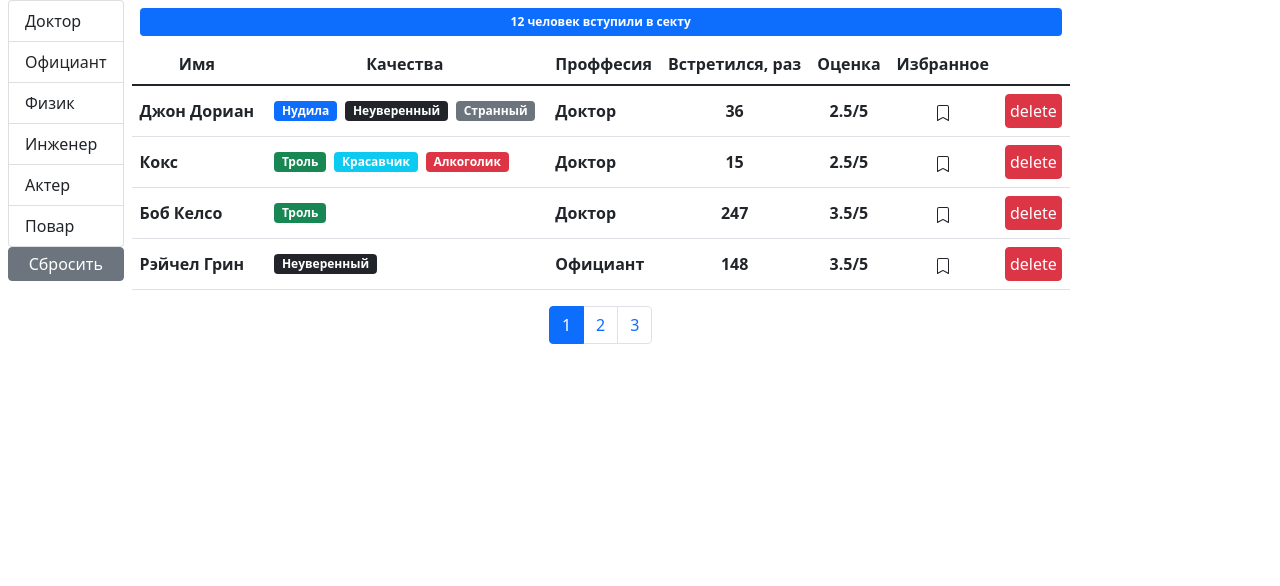
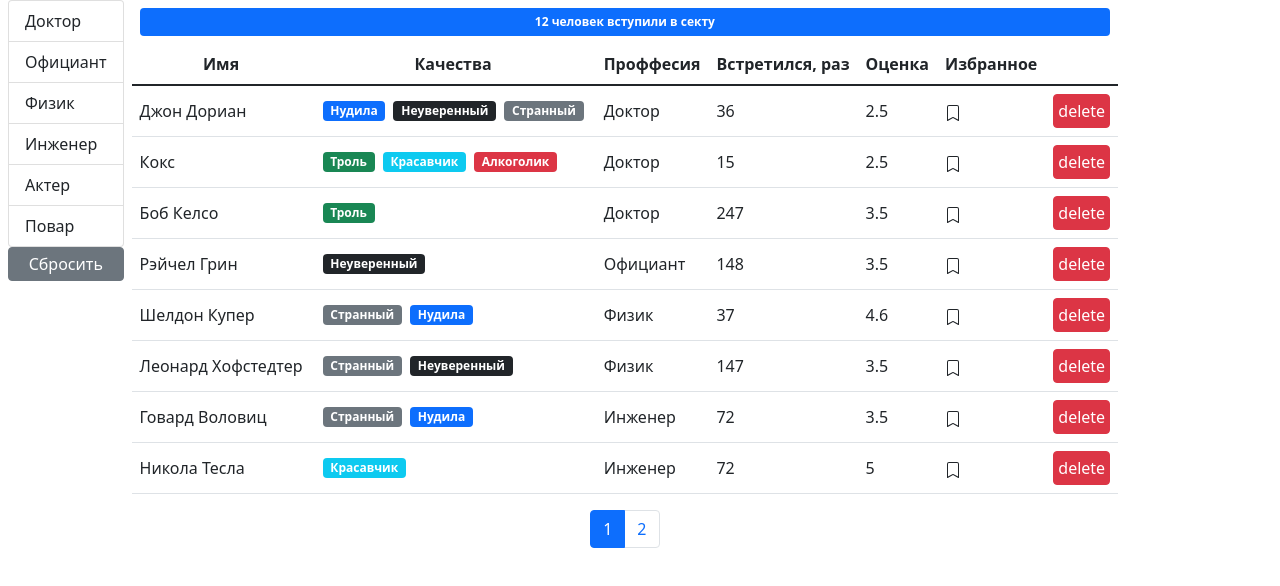
Before and after one commit to Mintonist/react1, a React (Create React App) app: page / in a window 1280 px wide. Shown: the top 586 px of the page. Built offline with nearby package versions, Linux system fonts and the light colour scheme.

Commit message:
КП3. Модуль 2. Frontend 6. Сортировка

```diff
--- a/src/app.tsx
+++ b/src/app.tsx
@@ -1,8 +1,8 @@
 import React from 'react';
-import UsersTable from './components/usersTable';
+import Users from './components/users';
 
 const App = () => {
-  return <UsersTable />;
+  return <Users />;
 };
 
 export default App;
--- /dev/null
+++ b/src/components/qualityList.tsx
@@ -0,0 +1,18 @@
+import React from 'react';
+import QualityBadge from './qualityBadge';
+
+interface QualityProps {
+  qualities: Array<any>;
+}
+
+const QualityList = ({ qualities }: QualityProps) => {
+  return (
+    <>
+      {qualities.map((q) => (
+        <QualityBadge key={q._id} color={q.color} title={q.name} />
+      ))}
+    </>
+  );
+};
+
+export default QualityList;
--- /dev/null
+++ b/src/components/table.tsx
@@ -0,0 +1,11 @@
+import React from 'react';
+
+interface TableProps {
+  children: Array<any>;
+}
+
+const Table = ({ children }: TableProps) => {
+  return <table className="table">{children}</table>;
+};
+
+export default Table;
--- /dev/null
+++ b/src/components/tableBody.tsx
@@ -0,0 +1,35 @@
+import React from 'react';
+import _ from 'lodash';
+
+interface TableProps {
+  data: Array<any>;
+  columns: any;
+}
+
+const TableBody = ({ data, columns }: TableProps) => {
+  const renderContent = (item, column) => {
+    if (columns[column].component) {
+      const component = columns[column].component;
+      if (typeof component === 'function') {
+        return component(item);
+      }
+      return component;
+    }
+
+    return _.get(item, columns[column].path);
+  };
+
+  return (
+    <tbody className="align-middle table-group-divider">
+      {data.map((item) => (
+        <tr key={item._id}>
+          {Object.keys(columns).map((column) => (
+            <td key={column}>{renderContent(item, column)}</td>
+          ))}
+        </tr>
+      ))}
+    </tbody>
+  );
+};
+
+export default TableBody;
--- /dev/null
+++ b/src/components/tableHeader.tsx
@@ -0,0 +1,59 @@
+import React from 'react';
+
+interface TableProps {
+  onSort: any;
+  sortBy: any;
+  columns: any;
+}
+
+const TableHeader = ({ onSort, sortBy, columns }: TableProps) => {
+  const handleSort = (name: string) => {
+    if (sortBy.path == name) {
+      onSort({ path: name, order: sortBy.order == 'asc' ? 'desc' : 'asc' });
+    } else {
+      onSort({ path: name, order: 'asc' });
+    }
+  };
+
+  return (
+    <thead className="text-center">
+      <tr>
+        {Object.keys(columns).map((key) => (
+          <th
+            onClick={columns[key].path ? () => handleSort(columns[key].path) : undefined}
+            {...{ role: columns[key].path && 'button' }}
+            scope="col"
+          >
+            {columns[key].title}
+            {columns[key].path && sortBy.path == columns[key].path && sortBy.order == 'asc' && (
+              <svg
+                xmlns="http://www.w3.org/2000/svg"
+                width="16"
+                height="16"
+                fill="currentColor"
+                className="bi bi-caret-down-fill"
+                viewBox="0 0 16 16"
+              >
+                <path d="M7.247 11.14 2.451 5.658C1.885 5.013 2.345 4 3.204 4h9.592a1 1 0 0 1 .753 1.659l-4.796 5.48a1 1 0 0 1-1.506 0z" />
+              </svg>
+            )}
+            {columns[key].path && sortBy.path == columns[key].path && sortBy.order == 'desc' && (
+              <svg
+                xmlns="http://www.w3.org/2000/svg"
+                width="16"
+                height="16"
+                fill="currentColor"
+                className="bi bi-caret-up-fill"
+                viewBox="0 0 16 16"
+              >
+                <path d="m7.247 4.86-4.796 5.481c-.566.647-.106 1.659.753 1.659h9.592a1 1 0 0 0 .753-1.659l-4.796-5.48a1 1 0 0 0-1.506 0z" />
+              </svg>
+            )}
+          </th>
+        ))}
+      </tr>
+    </thead>
+  );
+};
+
+export default TableHeader;
--- a/src/components/userRow.tsx
+++ /dev/null
@@ -1,47 +0,0 @@
-import React from 'react';
-import { IQuality, IUser } from '../models';
-import BookmarkIcon from './bookmarkIcon';
-import QualityBadge from './qualityBadge';
-
-interface RowProps {
-  user: IUser;
-  onDelete: any;
-  onBookmarkChange: any;
-}
-
-const renderQualities = (arr: IQuality[]) => {
-  return arr.map((q) => (
-    <QualityBadge key={q._id} color={q.color} title={q.name} />
-  ));
-};
-
-const renderBookmark = (user: IUser, onBookmarkChange: any) => {
-  return (
-    <BookmarkIcon
-      status={user.bookmark}
-      onChange={() => {
-        onBookmarkChange(user._id);
-      }}
-    />
-  );
-};
-
-const UserRow = ({ user, onDelete, onBookmarkChange }: RowProps) => {
-  return (
-    <tr>
-      <th>{user.name}</th>
-      <th>{renderQualities(user.qualities)}</th>
-      <th>{user.profession ? user.profession.name : 'нет'}</th>
-      <th className="text-center">{user.completedMeetings}</th>
-      <th className="text-center">{user.rate}/5</th>
-      <th className="text-center">{renderBookmark(user, onBookmarkChange)}</th>
-      <th>
-        <span className="btn btn-danger p-1" onClick={() => onDelete(user._id)}>
-          delete
-        </span>
-      </th>
-    </tr>
-  );
-};
-
-export default UserRow;
--- /dev/null
+++ b/src/components/users.tsx
@@ -0,0 +1,117 @@
+import React, { useState } from 'react';
+import { useEffect } from 'react';
+import api from '../api/index.js';
+import { IProffession, IUser } from '../models.js';
+import { paginate } from '../utils/paginate';
+import GroupList from './groupList';
+import Pagination from './pagination';
+import SearchStatus from './searchStatus';
+import UsersTable from './usersTable';
+import _ from 'lodash';
+
+const Users = () => {
+  const pageSize: number = 8;
+  const [currentPage, setCurrentPage] = useState(1);
+
+  const [users, setUsers] = useState<IUser[]>([]);
+  const [professions, setProfessions] = useState<IProffession[]>([]);
+  const [selectedProfID, setSelectedProfID] = useState<string>(null);
+  const [sortBy, setSortBy] = useState({ path: null, order: 'asc' });
+
+  useEffect(() => {
+    api.users.fetchAll().then((data) => setUsers(data));
+    api.professions.fetchAll().then((data) => setProfessions(data));
+  }, []);
+
+  const handlePageChange = (index) => {
+    console.log('Page index = ' + index);
+    setCurrentPage(index);
+  };
+
+  const handleSort = (newSortBy: any) => {
+    setSortBy(newSortBy);
+  };
+
+  const handleDelete = (id: string) => setUsers((prevState) => prevState.filter((u) => u._id !== id));
+
+  // const handleAddUser = () => {
+  //   console.log('handleAddUser()');
+  //   users.push({
+  //     _id: '6',
+  //     name: 'тест',
+  //     profession: undefined,
+  //     qualities: [],
+  //     completedMeetings: 72,
+  //     rate: 3.5,
+  //     bookmark: false,
+  //   });
+  //   setUsers(users);
+  // };
+
+  //--> если менять только ссылку на сам массив через .concat([]) -  почему первый раз bookmark меняется и перерисовывается, а дальше нет?
+  const handleBookmarkChange = (id: string) => {
+    console.log('BookmarkIcon: onChange() ' + id);
+    setUsers((prevState) => {
+      return prevState.map((u) => {
+        if (u._id == id) {
+          return { ...u, bookmark: !u.bookmark };
+        }
+        return u;
+      });
+    });
+  };
+
+  const filteredUsers = selectedProfID ? users.filter((u) => u.profession._id == selectedProfID) : users;
+  const sortedUsers = sortBy.path ? _.orderBy(filteredUsers, [sortBy.path], [sortBy.order]) : filteredUsers;
+  const croppedUsers = paginate(sortedUsers, currentPage, pageSize);
+
+  const handleProfessionSelect = (id) => {
+    setCurrentPage(1);
+    setSelectedProfID(id);
+  };
+  const clearFilter = () => {
+    setCurrentPage(1);
+    setSelectedProfID(null);
+  };
+
+  return (
+    <div className="d-flex">
+      {professions.length > 0 && (
+        <div className="d-flex flex-column px-2">
+          <GroupList selectedID={selectedProfID} items={professions} onItemSelect={handleProfessionSelect}></GroupList>
+          <button className="btn btn-secondary py-1" onClick={clearFilter}>
+            Сбросить
+          </button>
+        </div>
+      )}
+      {users.length == 0 ? (
+        <div className="d-flex justify-content-center">
+          <div className="spinner-border p-10" role="status">
+            <span className="visually-hidden">Загрузка...</span>
+          </div>
+        </div>
+      ) : (
+        <div className="d-flex flex-column">
+          <SearchStatus amount={filteredUsers.length} />
+          <UsersTable
+            users={croppedUsers}
+            onSort={handleSort}
+            sortBy={sortBy}
+            onDelete={handleDelete}
+            onBookmarkChange={handleBookmarkChange}
+          ></UsersTable>
+          <div className="d-flex justify-content-center">
+            <Pagination
+              itemsCount={filteredUsers.length}
+              pageSize={pageSize}
+              currentPage={currentPage}
+              onPageChange={handlePageChange}
+            />
+          </div>
+        </div>
+      )}
+    </div>
+  );
+};
+
+export default Users;
--- a/src/components/usersTable.tsx
+++ b/src/components/usersTable.tsx
@@ -1,123 +1,56 @@
-import React, { useState } from 'react';
-import { useEffect } from 'react';
-import api from '../api/index.js';
-import { IProffession, IUser } from '../models.js';
-import { paginate } from '../utils/paginate';
-import GroupList from './groupList';
-import Pagination from './pagination';
-import SearchStatus from './searchStatus';
-import UserRow from './userRow';
+import React from 'react';
+import { IUser } from '../models';
+import BookmarkIcon from './bookmarkIcon';
+import QualityList from './qualityList';
+import Table from './table';
+import TableBody from './tableBody';
+import TableHeader from './tableHeader';
 
-const UsersTable = () => {
-  const pageSize: number = 4;
-  const [currentPage, setCurrentPage] = useState(1);
+interface TableProps {
+  users: IUser[];
+  onDelete: any;
+  onBookmarkChange: any;
+  onSort: any;
+  sortBy: any;
+}
 
-  const [users, setUsers] = useState<IUser[]>([]);
-  const [professions, setProfessions] = useState<IProffession[]>([]);
-  const [selectedProfID, setSelectedProfID] = useState<string>(null);
-
-  useEffect(() => {
-    api.users.fetchAll().then((data) => setUsers(data));
-    api.professions.fetchAll().then((data) => setProfessions(data));
-  }, []);
-
-  const handlePageChange = (index) => {
-    console.log('Page index = ' + index);
-    setCurrentPage(index);
-  };
-
-  const renderRows = (arr: IUser[]) => {
-    return arr.map((u) => (
-      <UserRow user={u} key={u._id} onDelete={handleDelete} onBookmarkChange={handleBookmarkChange} />
-    ));
-  };
-
-  const handleDelete = (id: string) => setUsers((prevState) => prevState.filter((u) => u._id !== id));
-
-  // const handleAddUser = () => {
-  //   console.log('handleAddUser()');
-  //   users.push({
-  //     _id: '6',
-  //     name: 'тест',
-  //     profession: undefined,
-  //     qualities: [],
-  //     completedMeetings: 72,
-  //     rate: 3.5,
-  //     bookmark: false,
-  //   });
-  //   setUsers(users);
-  // };
-
-  //--> если менять только ссылку на сам массив через .concat([]) -  почему первый раз bookmark меняется и перерисовывается, а дальше нет?
-  const handleBookmarkChange = (id: string) => {
-    console.log('BookmarkIcon: onChange() ' + id);
-    setUsers((prevState) => {
-      return prevState.map((u) => {
-        if (u._id == id) {
-          return { ...u, bookmark: !u.bookmark };
-        }
-        return u;
-      });
-    });
-  };
-
-  const filteredUsers = selectedProfID ? users.filter((u) => u.profession._id == selectedProfID) : users;
-  const userCrop = paginate(filteredUsers, currentPage, pageSize);
-
-  const handleProfessionSelect = (id) => {
-    setCurrentPage(1);
-    setSelectedProfID(id);
-  };
-  const clearFilter = () => {
-    setCurrentPage(1);
-    setSelectedProfID(null);
+const UsersTable = ({ users, onSort, sortBy, onDelete, onBookmarkChange }: TableProps) => {
+  const columns = {
+    name: { path: 'name', title: 'Имя' },
+    qualities: {
+      title: 'Качества',
+      component: (user) => <QualityList qualities={user.qualities} />,
+    },
+    prof: { path: 'profession.name', title: 'Проффесия' },
+    completedMeetings: { path: 'completedMeetings', title: 'Встретился, раз' },
+    rate: { path: 'rate', title: 'Оценка' },
+    bookmark: {
+      path: 'bookmark',
+      title: 'Избранное',
+      component: (user) => (
+        <BookmarkIcon
+          status={user.bookmark}
+          onChange={() => {
+            onBookmarkChange(user._id);
+          }}
+        />
+      ),
+    },
+    del: {
+      title: '',
+      component: (user) => (
+        <span className="btn btn-danger p-1" onClick={() => onDelete(user._id)}>
+          delete
+        </span>
+      ),
+    },
   };
 
   return (
-    <div className="d-flex">
-      {professions.length > 0 && (
-        <div className="d-flex flex-column px-2">
-          <GroupList selectedID={selectedProfID} items={professions} onItemSelect={handleProfessionSelect}></GroupList>
-          <button className="btn btn-secondary py-1" onClick={clearFilter}>
-            Сбросить
-          </button>
-        </div>
-      )}
-      {users.length == 0 ? (
-        <div className="d-flex justify-content-center">
-          <div className="spinner-border p-10" role="status">
-            <span className="visually-hidden">Загрузка...</span>
-          </div>
-        </div>
-      ) : (
-        <div className="d-flex flex-column">
-          <SearchStatus amount={filteredUsers.length} />
-          <table className="table">
-            <thead className="text-center">
-              <tr>
-                <th scope="col">Имя</th>
-                <th scope="col">Качества</th>
-                <th scope="col">Проффесия</th>
-                <th scope="col">Встретился, раз</th>
-                <th scope="col">Оценка</th>
-                <th scope="col">Избранное</th>
-                <th scope="col"></th>
-              </tr>
-            </thead>
-            <tbody className="align-middle table-group-divider">{renderRows(userCrop)}</tbody>
-          </table>
-
-          <div className="d-flex justify-content-center">
-            <Pagination
-              itemsCount={filteredUsers.length}
-              pageSize={pageSize}
-              currentPage={currentPage}
-              onPageChange={handlePageChange}
-            />
-          </div>
-        </div>
-      )}
-    </div>
+    <Table>
+      <TableHeader columns={columns} onSort={onSort} sortBy={sortBy} />
+      <TableBody columns={columns} data={users} />
+    </Table>
   );
 };
 
```
Also changed, not shown: 1 other file (tests, documents, lock files or other folders).
